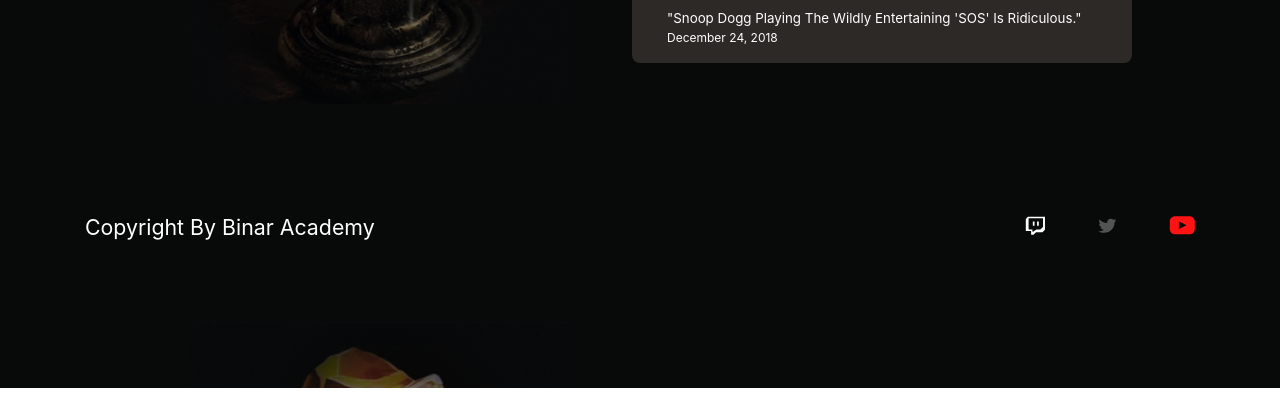
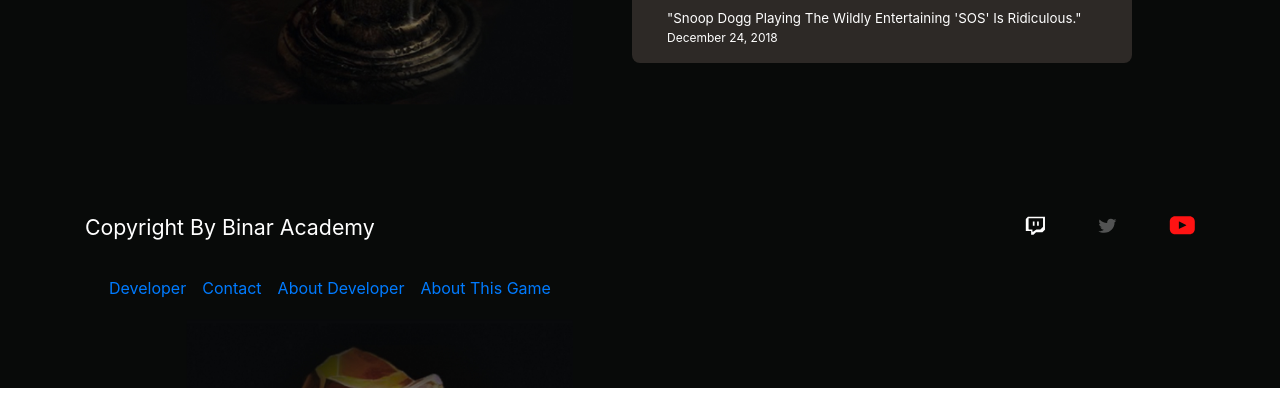
Before and after one commit to Alwan-Y/GamesWeb, a website: page index.html in a window 1280 px wide. Shown: the part 4018-4438 px from the top of the page. Drawn offline with nearby package versions, Linux system fonts and the light colour scheme.

Commit message:
Add Footer

```diff
--- a/index.html
+++ b/index.html
@@ -292,6 +292,16 @@
                     </a>
                 </div>
             </div>
+            <nav class="navbar navbar-expand-lg  bg-black">
+                <div class="collapse navbar-collapse" id="navbarNavAltMarkup">
+                    <div class="navbar-nav">
+                        <a class="nav-link" href="#">Developer</a>
+                        <a class="nav-link" href="#">Contact</a>
+                        <a class="nav-link" href="#">About Developer</a>
+                        <a class="nav-link" href="#">About This Game</a>
+                    </div>
+                </div>
+            </nav>
         </div>
     </div>
     <script src="https://cdn.jsdelivr.net/npm/popper.js@1.16.1/dist/umd/popper.min.js"
```
